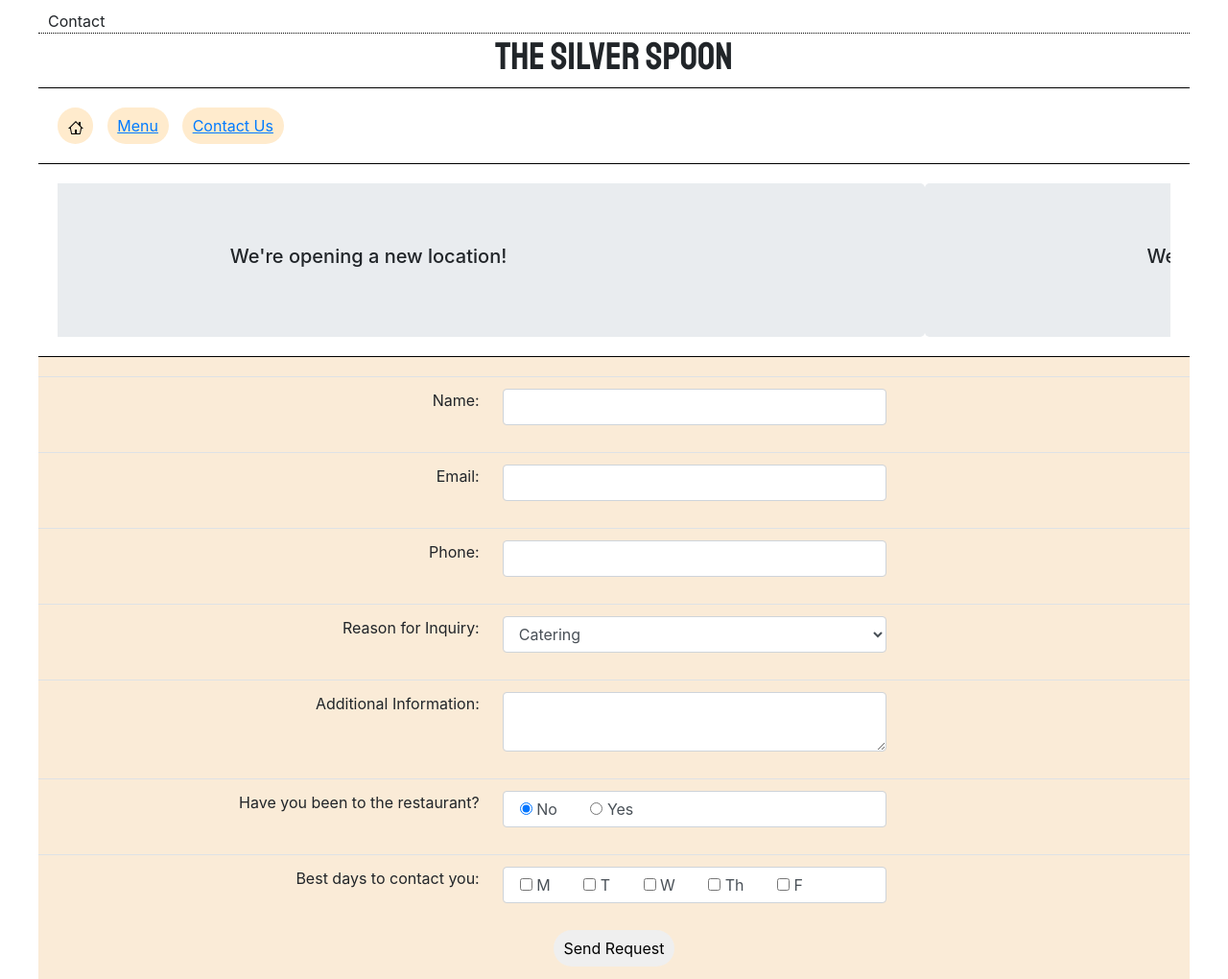
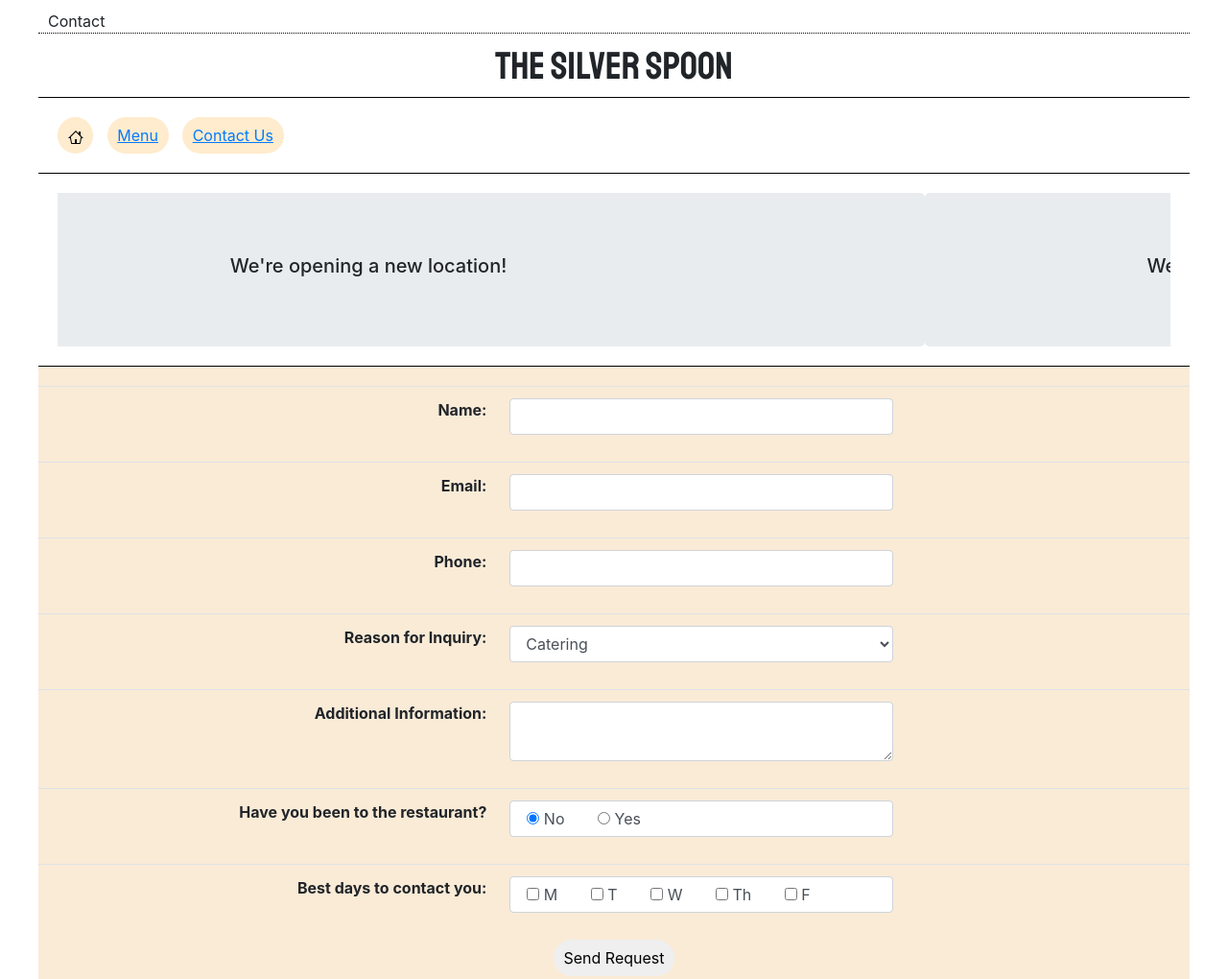
Before and after one commit to wolfystache/Gen10Test, a plain HTML site: page RestaurantSite/contact.html in a window 1280 px wide. Shown: the top 1020 px of the page at 96% size. Drawn offline with nearby package versions, Linux system fonts and the light colour scheme.

Commit message:
Changed the form labels to be bold, and made the restaurant name vertically aligned withe lines above and below it

```diff
--- a/RestaurantSite/contact.html
+++ b/RestaurantSite/contact.html
@@ -45,6 +45,10 @@ in the site, and the address in the footer
 			width: 200px;
 		}
 
+		.questions {
+			font-weight:bold;
+		}
+
 		.form-control {
 			width: 400px;
 		}
@@ -62,7 +66,9 @@ in the site, and the address in the footer
 	<header>
 		Contact
 	</header>
-	<h1 class="restaurantName">The Silver Spoon</h1>
+	<div class="restaurantName">
+		<h1>The Silver Spoon</h1>
+	</div>
 	<!-- Nav block which contains links to other pages -->
 	<nav>
 		<a class="btn badge-pill" href="index.html">
@@ -176,7 +182,7 @@ in the site, and the address in the footer
 
 					<tr>
 						<td>
-							<label for="beenHere">Have you been to the restaurant?</label>
+							<label class="questions" for="beenHere">Have you been to the restaurant?</label>
 						</td>
 						<td>
 							<div class="form-group">
@@ -195,7 +201,7 @@ in the site, and the address in the footer
 
 					<tr>
 						<td>
-							<label>Best days to contact you: </label>
+							<label class="questions">Best days to contact you: </label>
 						</td>
 						<td>
 							<div class="form-group">
--- a/RestaurantSite/styles/restaurantStyles.css
+++ b/RestaurantSite/styles/restaurantStyles.css
@@ -31,6 +31,10 @@ footer {
 .restaurantName {
 	font-family: 'Staatliches', cursive;
 	text-align:center;
+	padding-top:10px;
+
+
+
 }
 
 /*Background class that gives a beige background to the main content of each page*/
```
Also changed, not shown: RestaurantSite/index.html (+5 -1 lines), RestaurantSite/menu.html (+3 -1 lines).
